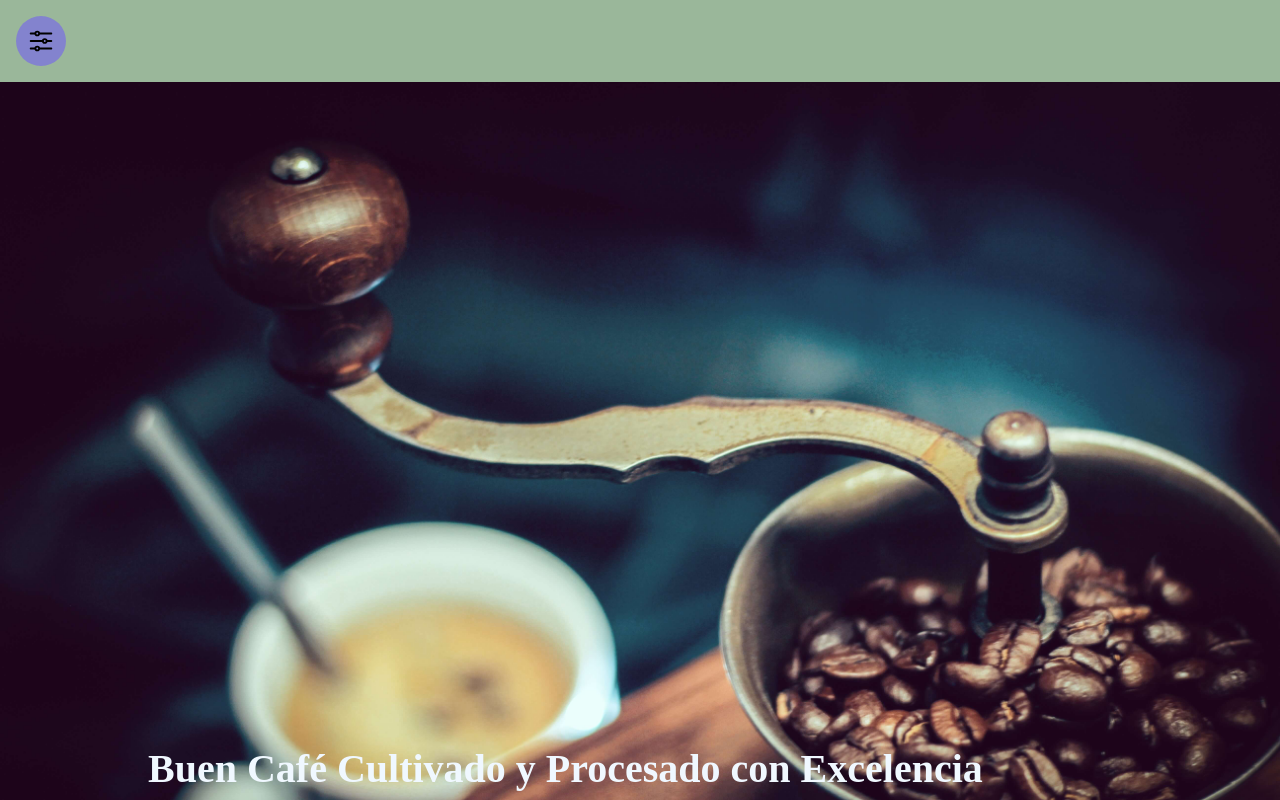
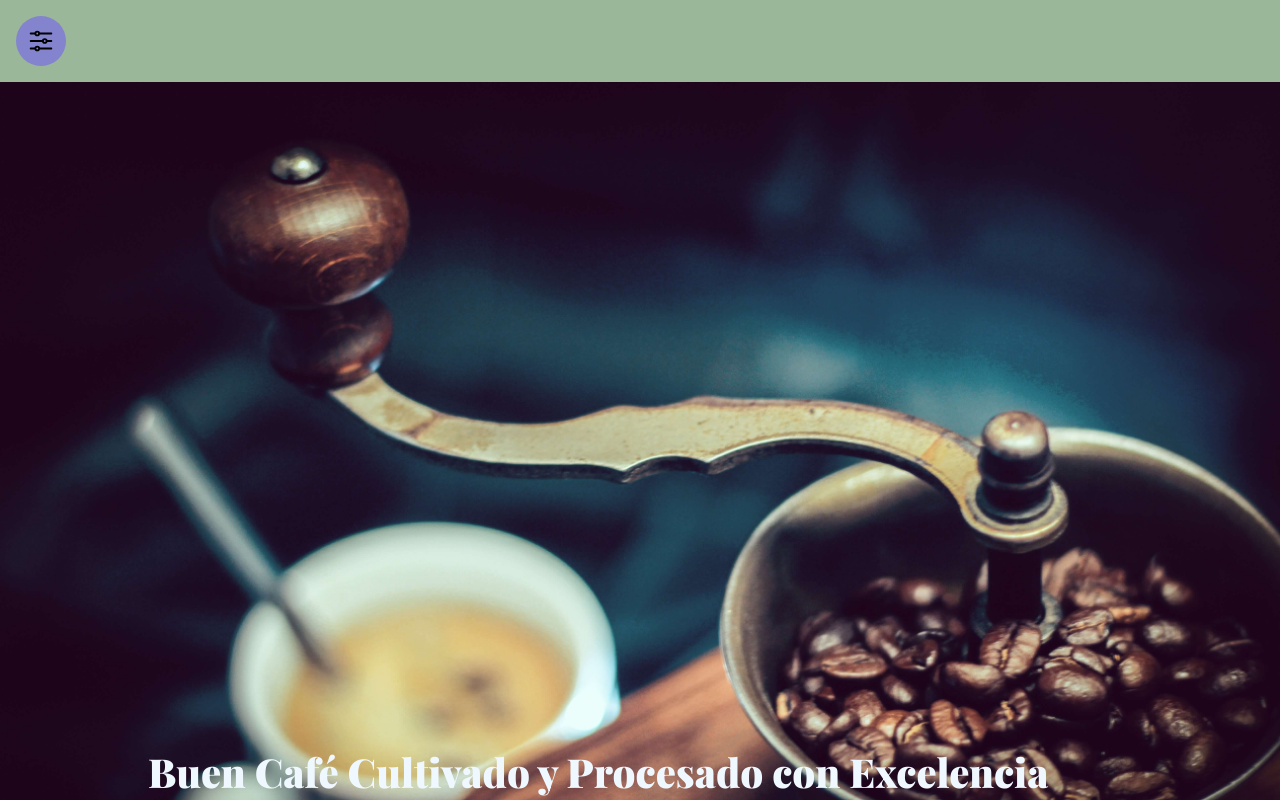
Before and after one commit to jepepper06/Angular-cofee-app, an Angular app: page / in a window 1280 px wide. Shown: the top 800 px of the page. Built offline with nearby package versions, Linux system fonts and the light colour scheme; a web font is replaced by a local one.

Commit message:
cambios en global styles

```diff
--- a/src/styles.scss
+++ b/src/styles.scss
@@ -2,11 +2,11 @@
 @import url('https://fonts.googleapis.com/css2?family=Roboto:wght@300&display=swap');
 @font-face {
   font-family: "Playfair";
-  src: local("Playfair"), url(src\assets\fonts\playfair\PlayfairDisplay-VariableFont_wght.ttf) format("truetype");
+  src: local("Playfair"), url('src/\/assets/\/fonts/\/playfair/\/PlayfairDisplay-VariableFont_wght.ttf') format("truetype");
 }
 @font-face {
   font-family: "Dancing";
-  src: local("Dancing"), url(src\assets\fonts\dancing\DancingScript-VariableFont_wght.ttf) format("truetype");
+  src: local("Dancing"), url('src/\/assets/\/fonts/\/dancing/\/DancingScript-VariableFont_wght.ttf') format("truetype");
 }
 *{
   list-style: none;
```
